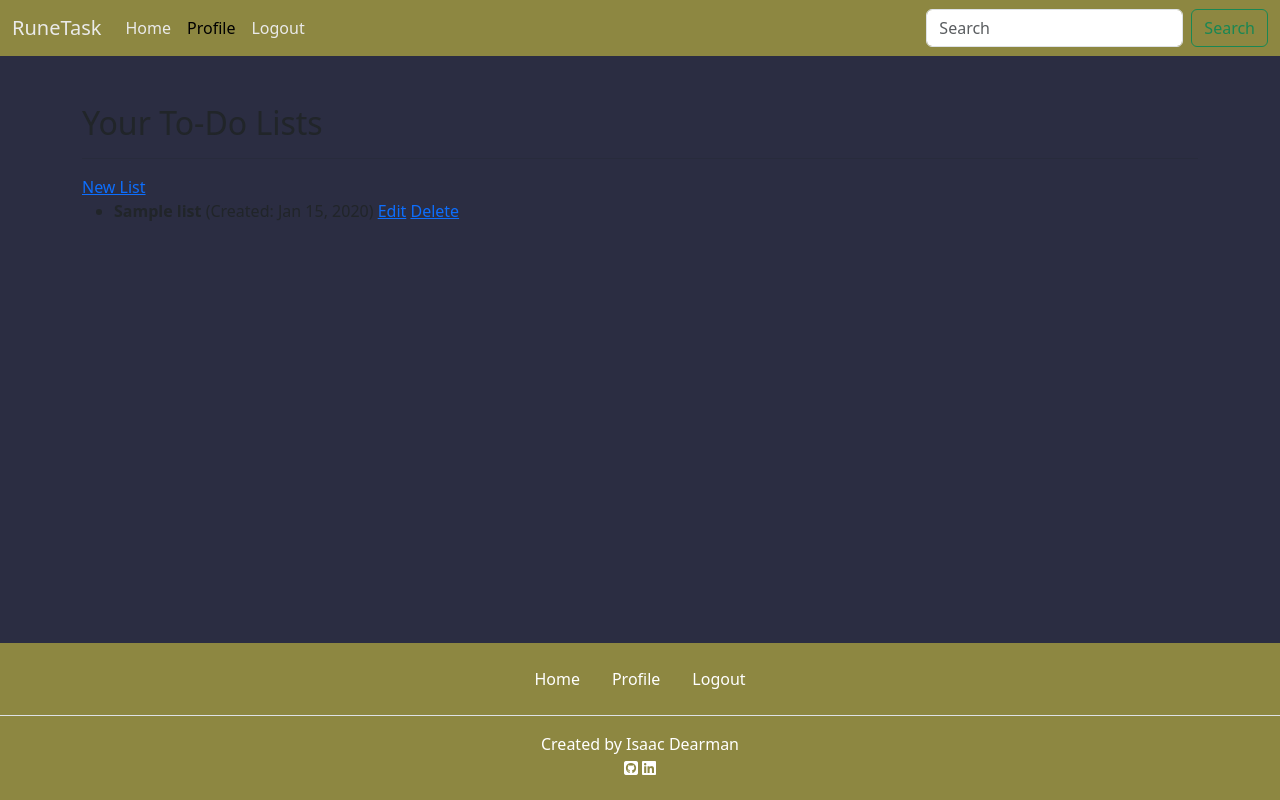
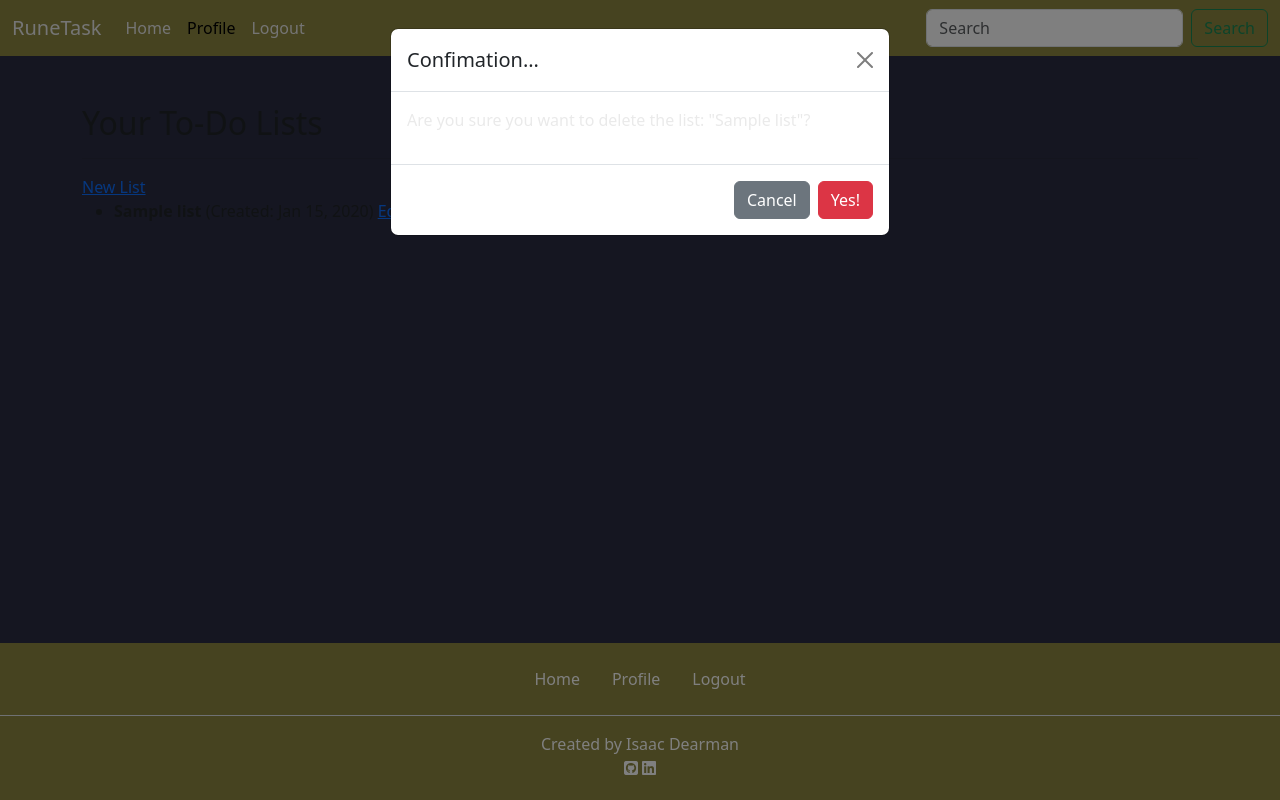
Before and after one commit to Code-Dearman/Django-Capstone, a Django app: page /profile/ in a window 1280 px wide, after a click on "Delete". Run offline with Django 4.2, Linux system fonts and the light colour scheme; a user stored in the database is signed in; tables that the repository leaves empty hold one stand-in row (values such as "Sample post"); some libraries are stand-ins or nearby versions.

Commit message:
fix modal placement- ready for deploy

```diff
--- a/config/settings.py
+++ b/config/settings.py
@@ -27,7 +27,7 @@ BASE_DIR = Path(__file__).resolve().parent.parent
 SECRET_KEY = os.environ.get('SECRET_KEY')
 
 # SECURITY WARNING: don't run with debug turned on in production!
-DEBUG = True
+DEBUG = False
 
 
 ALLOWED_HOSTS = ['8000-codedearman-djangocapst-9526oqp3vv1.ws.codeinstitute-ide.net',
--- a/to_do/templates/to_do/profile.html
+++ b/to_do/templates/to_do/profile.html
@@ -13,27 +13,22 @@
             <a href="{% url 'edit_list' slug=task.slug %}">Edit</a>
             <a href="" data-bs-toggle="modal" data-bs-target="#deleteModal-{{ task.slug }}">Delete</a>
         </li>
-        {% empty %}
-        {% endfor %}
-    </ul>
-</div>
 
         <!-- Modal for delete list confirmation -->
- {% if list.slug %}
-<div class="modal fade" id="dleteModal={{ list.slug }}" tabindex="-1" aria-labelledby="deleteModalLabel-{{ task.slug }}"
-    aria-hidden="true">
+        <div class="modal fade" id="deleteModal-{{ task.slug }}" tabindex="-1"
+            aria-labelledby="deleteModalLabel-{{ task.slug }}" aria-hidden="true">
             <div class="modal-dialog">
                 <div class="modal-content">
 
                     <div class="modal-header">
-                <h5 class="modal-title">
+                        <h5 class="modal-title" id="exampleModalLabel" id="deleteModalLabel-{{ task.slug }}">
                             Confimation...
                         </h5>
                         <button type="button" class="btn-close" data-bs-dismiss="modal" aria-label="Close"></button>
                     </div>
 
                     <div class="modal-body">
-                <p class="textMain">Are you sure you want to delete the list "{{ list.list_title }}"?</p>
+                        <p class="textMain">Are you sure you want to delete the list: "{{ task.list_title }}"?</p>
                     </div>
 
                     <div class="modal-footer">
@@ -47,5 +42,12 @@
                 </div>
             </div>
         </div>
-{% endif %}
+        {% empty %}
+        <P>You have no to-do lists yet, why not start now?</P>
+        {% endfor %}
+    </ul>
+</div>
+
+
+
 {% endblock %}
```
Lines whose indentation alone changed are shown as unchanged.
